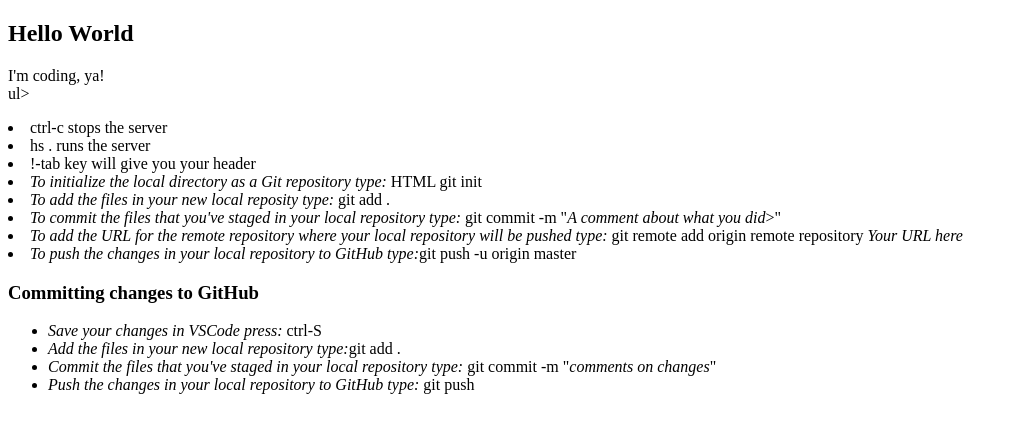
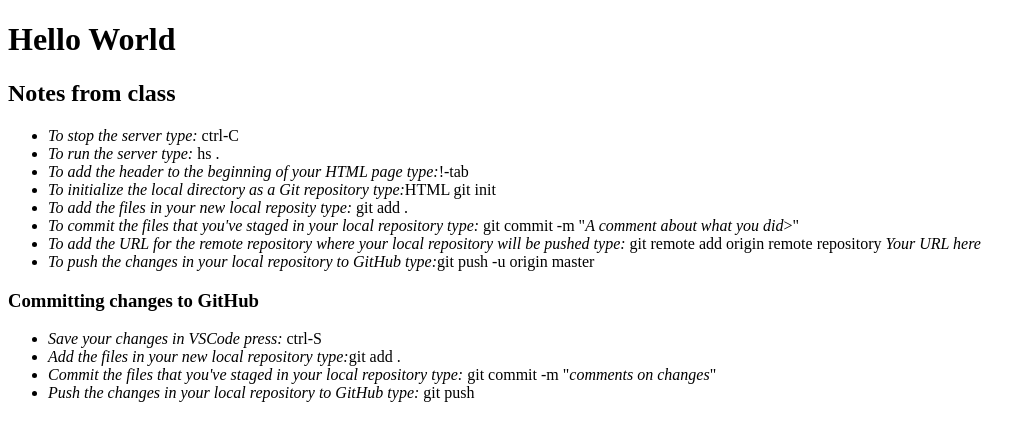
Before and after one commit to HofstetterDustin/day1, a plain HTML site: page index.html in a window 1280 px wide. Shown: the whole page, without its empty margins (0-1036 px from the left). Drawn offline with Linux system fonts and the light colour scheme.

Commit message:
practice two

```diff
--- a/index.html
+++ b/index.html
@@ -7,19 +7,19 @@
     <title>Document</title>
 </head>
 <body>
-    <h2>Hello World</h2>
-    <p>I'm coding, ya! <br>
-        ul>
-        <li>ctrl-c stops the server</li>
-        <li>hs . runs the server</li>
-        <li>!-tab key will give you your header</li>
-        <li><em>To initialize the local directory as a Git repository type:</em> HTML git init</li>
-        <li><em>To add the files in your new local reposity type:</em> git add .</li>
-        <li><em>To commit the files that you've staged in your local repository type:</em> git commit -m "<em>A comment about what you did</em>>"</li>
-        <li><em>To add the URL for the remote repository where your local repository will be pushed type:</em> git remote add origin remote repository <em>Your URL here</em></li>
-        <li><em>To push the changes in your local repository to GitHub type:</em>git push -u origin master</li>
+    <h1>Hello World</h1>
+    <h2>Notes from class</h2>
+       <ul>
+           <li><em>To stop the server type:</em> ctrl-C</li>
+           <li><em>To run the server type:</em> hs .</li>
+           <li><em>To add the header to the beginning of your HTML page type:</em>!-tab</li>
+           <li><em>To initialize the local directory as a Git repository type:</em>HTML git init</li>
+           <li><em>To add the files in your new local reposity type:</em> git add .</li>
+           <li><em>To commit the files that you've staged in your local repository type:</em> git commit -m "<em>A comment about what you did</em>>"</li>
+           <li><em>To add the URL for the remote repository where your local repository will be pushed type:</em> git remote add origin remote repository <em>Your URL here</em></li>
+           <li><em>To push the changes in your local repository to GitHub type:</em>git push -u origin master</li>
+       </ul>
 
-    </p>
     <h3>Committing changes to GitHub</h3>
     <p>
         <ul>
```
